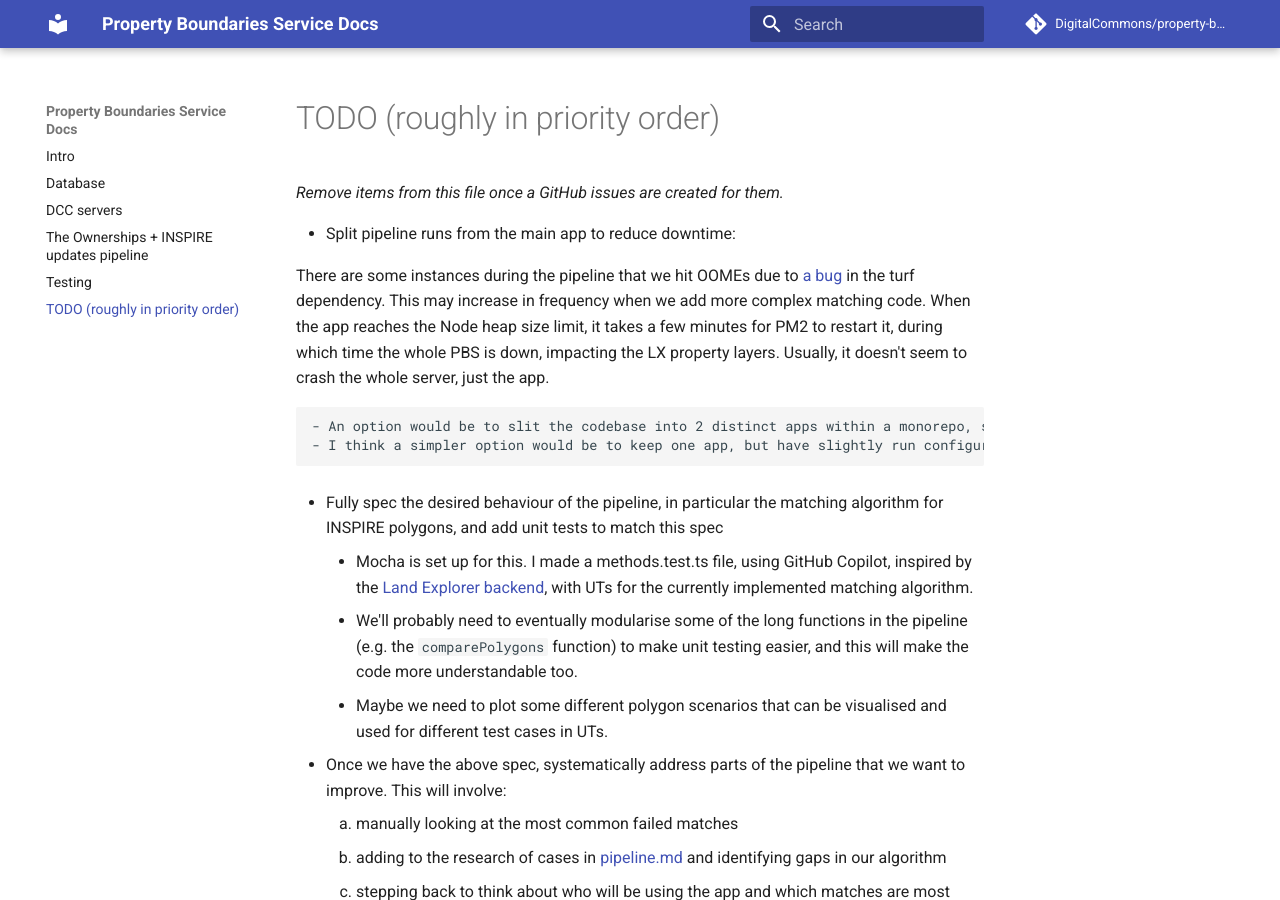
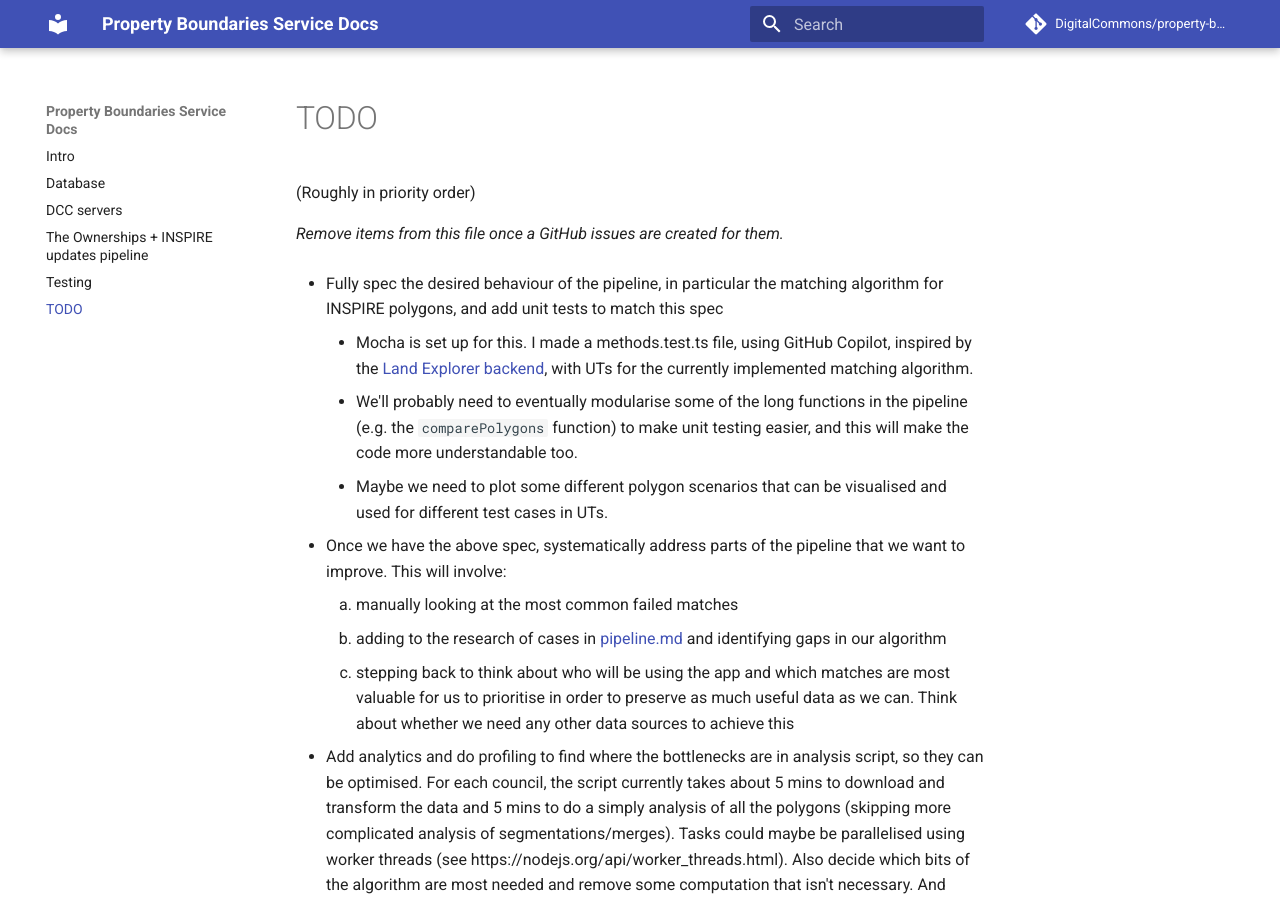
Before and after one commit to DigitalCommons/property-boundaries-service, an MkDocs documentation site: the page built from docs/todo.md, in a window 1280 px wide and 900 px high. Built offline with MkDocs 1.6.1 and Material for MkDocs 9.7.7, drawn with Linux system fonts in a browser that asks for light colours; comment, search, counter and statistics services are not loaded.

Commit message:
Created issue #24 from todo.md

```diff
--- a/docs/todo.md
+++ b/docs/todo.md
@@ -1,13 +1,8 @@
-# TODO (roughly in priority order)
+# TODO
+
+(Roughly in priority order)
 
 _Remove items from this file once a GitHub issues are created for them._
-
-- Split pipeline runs from the main app to reduce downtime:
-
-  There are some instances during the pipeline that we hit OOMEs due to [a bug](https://github.com/Turfjs/turf/issues/2833) in the turf dependency. This may increase in frequency when we add more complex matching code. When the app reaches the Node heap size limit, it takes a few minutes for PM2 to restart it, during which time the whole PBS is down, impacting the LX property layers. Usually, it doesn't seem to crash the whole server, just the app.
-
-    - An option would be to slit the codebase into 2 distinct apps within a monorepo, similar to `mykomap-monolith`. A lot of code, such as Sequelize queries, is shared between the pipeline and PBS though, so this would have to be in its own 'common' library that both apps depend on. Note each app woudl still need to access a common database.
-    - I think a simpler option would be to keep one app, but have slightly run configurations (and maybe build configurations, to reduce the size of the bundled code) so that the app can run in a 'service' or 'pipeline' state, with the API route to trigger the pipeline only exposed on the latter app. And then we could deploy each configuration of the app on two different app users on the DCC servers.
 
 - Fully spec the desired behaviour of the pipeline, in particular the matching algorithm for INSPIRE polygons, and add unit tests to match this spec
 
```
